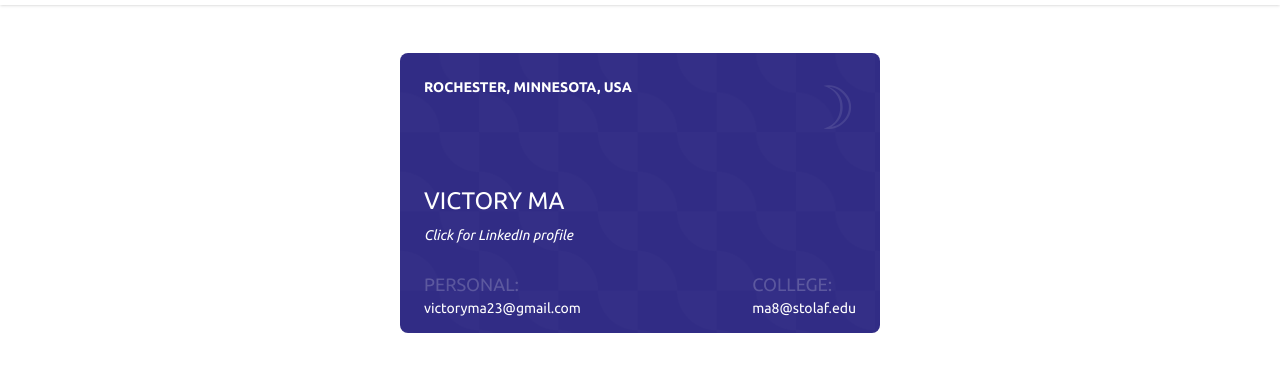
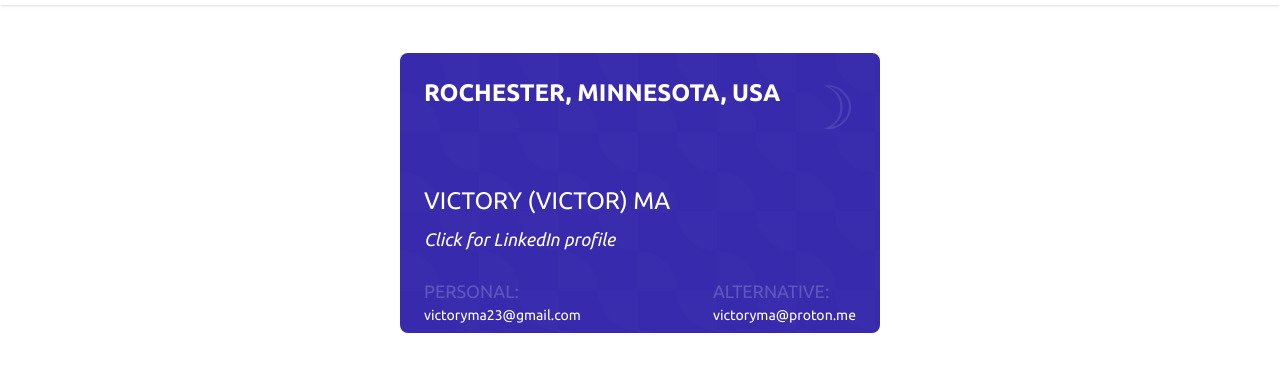
Before and after one commit to VictoryMa8/portfolio-v2, a plain HTML site: page contact.html in a window 1280 px wide. Shown: the part 71-452 px from the top of the page. Drawn offline with nearby package versions, Linux system fonts and the light colour scheme.

Commit message:
Edited contact card and index

```diff
--- a/contact.html
+++ b/contact.html
@@ -82,22 +82,22 @@
         <a href="https://www.linkedin.com/in/victory-ma-724942256/" class="hover-3d my-12 mx-2 cursor-pointer">
             <!-- content -->
             <div
-                class="card w-96 lg:w-120 lg:h-70 bg-indigo-900 text-white bg-[radial-gradient(circle_at_bottom_left,#ffffff04_35%,transparent_36%),radial-gradient(circle_at_top_right,#ffffff04_35%,transparent_36%)] bg-size-[4.95em_4.95em]">
+                class="card w-96 lg:w-120 lg:h-70 bg-indigo-800 text-white bg-[radial-gradient(circle_at_bottom_left,#ffffff04_35%,transparent_36%),radial-gradient(circle_at_top_right,#ffffff04_35%,transparent_36%)] bg-size-[4.95em_4.95em]">
                 <div class="card-body">
                     <div class="flex justify-between mb-10">
-                        <div class="font-bold">ROCHESTER, MINNESOTA, USA</div>
+                        <div class="text-2xl font-bold">ROCHESTER, MINNESOTA, USA</div>
                         <div class="text-6xl opacity-10">☽</div>
                     </div>
-                    <div class="text-2xl">VICTORY MA</div>
-                    <div class="text-md mb-4 italic">Click for LinkedIn profile</div>
+                    <div class="text-2xl">VICTORY (VICTOR) MA</div>
+                    <div class="text-lg mb-4 italic">Click for LinkedIn profile</div>
                     <div class="flex justify-between">
                         <div>
                             <div class="text-lg opacity-20">PERSONAL:</div>
                             <div>victoryma23@gmail.com</div>
                         </div>
                         <div>
-                            <div class="text-lg opacity-20">COLLEGE:</div>
-                            <div>ma8@stolaf.edu</div>
+                            <div class="text-lg opacity-20">ALTERNATIVE:</div>
+                            <div>victoryma@proton.me</div>
                         </div>
                     </div>
                 </div>
```
Also changed, not shown: index.html (+4 -6 lines), styles/output.css.
